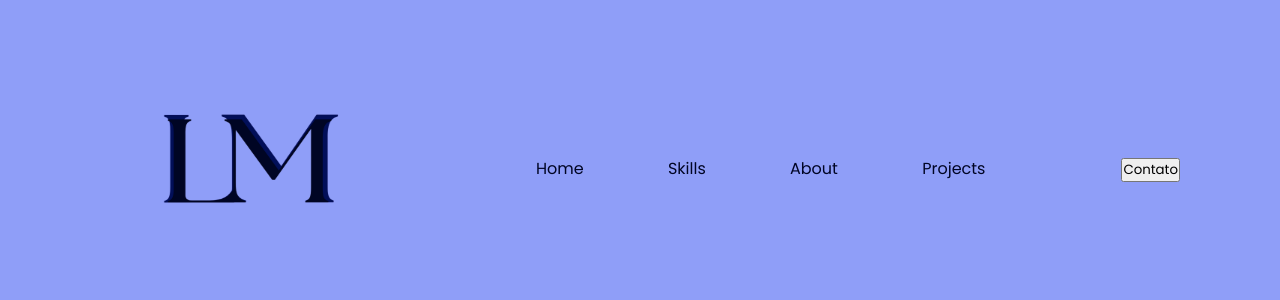
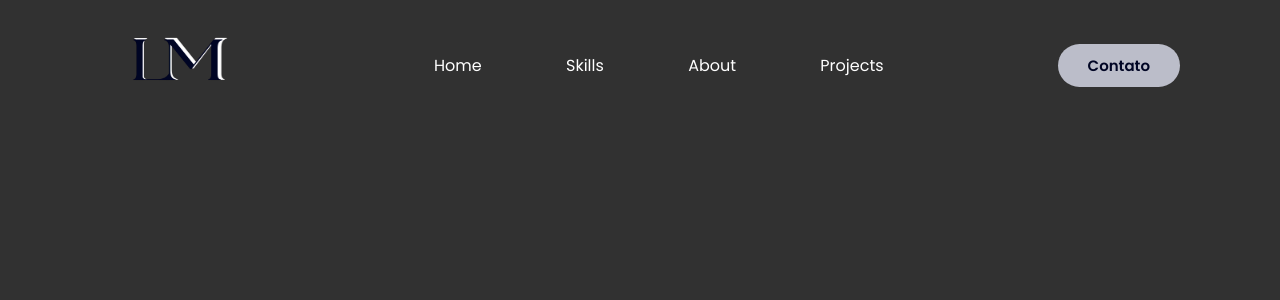
Before and after one commit to LiliannyMarinho/Portfolio, a plain HTML site: page index.html in a window 1280 px wide. Drawn offline with Linux system fonts and the light colour scheme.

Commit message:
Update CSS

```diff
--- a/css/style.css
+++ b/css/style.css
@@ -5,16 +5,19 @@
     font-family: "Poppins", sans-serif;
 }
 body{
-    background-color: #8f9ef8;
+    background-color: #000000ce;
     height: 100vh;
 }
 .interface{
     max-width: 1080px;
-    margin: 0 auto;
+    margin: auto;
 }
 
 header{
-    padding: 40px 4%;
+    padding-top: 2px;
+    padding-bottom: 40px;
+    padding-left: 2%;
+    padding-right: 2%;
 }
 header > .interface{
     display: flex;
@@ -22,8 +25,14 @@ header > .interface{
     justify-content: space-between;
 }
 header a{
-    color: #000524;
+    color: #ffffff;
     text-decoration: none;
+    display: inline-block;
+    transition: .2s;
+}
+header a:hover{
+    color:#000524;
+    transform: scale(1.05);
 }
 header nav ul {
     list-style-type: none;
@@ -34,6 +43,19 @@ header nav ul li{
 
 }
 .logo img{
-    width: 300px;
-    height: 250px;
+    width: 160px;
+    height: 120px;
 }
+header .btn-contato button{
+    padding: 10px 30px;
+    font-size: 15px;
+    font-weight: 600;
+    background-color: #bbbdc9;
+    border: 0;
+    border-radius: 30px;
+    cursor: pointer;
+    color: #000524;
+}
+header .btn-contato button:hover{
+    box-shadow: 0px 0px 8px #ffffff49;
+}
--- a/index.html
+++ b/index.html
@@ -16,7 +16,7 @@
         <div class="interface">
             <div class="logo">
                 <a href="#">
-                    <img src="img/L (1)-Photoroom.png" alt="Icone Logo">
+                    <img src="img/L (2)-Photoroom.png" alt="Icone Logo">
                 </a>
             </div>
             <nav class="menu-desktop">
```
Also changed, not shown: img/L (2)-Photoroom.png (added).
